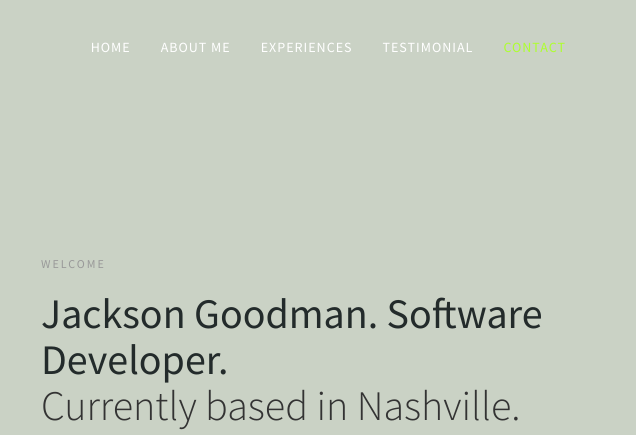
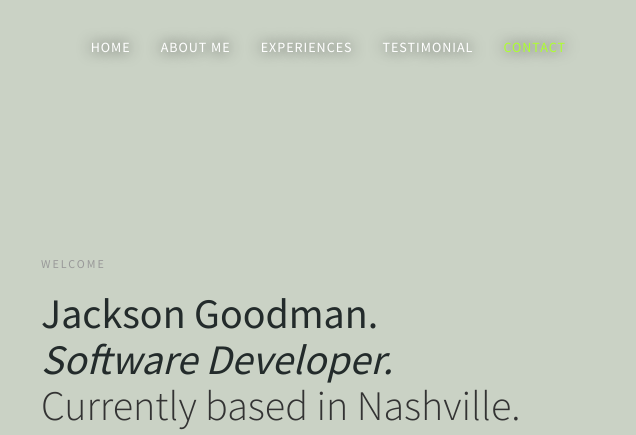
Before and after one commit to jacksonrgoodman/jacksonrgoodman.github.io, a plain HTML site: page index.html in a window 1280 px wide. Shown: the top 435 px of the page, 644-1280 px from the left. Drawn offline with Linux system fonts and the light colour scheme.

Commit message:
cleaned styling for better overall readability of navbar

```diff
--- a/css/templatemo-style.css
+++ b/css/templatemo-style.css
@@ -296,6 +296,7 @@ textarea {
     text-transform: uppercase;
     line-height: 40px;
     transition: all 0.4s ease-in-out;
+    text-shadow: 0px 0px 15px black;
 }
 
 .custom-navbar .nav li a:hover {
@@ -311,6 +312,7 @@ textarea {
 .custom-navbar .nav li.active > a {
     background-color: transparent;
     color: greenyellow;
+    text-shadow: 0px 0px 15px black;
 }
 
 .custom-navbar .navbar-toggle {
--- a/index.html
+++ b/index.html
@@ -80,7 +80,9 @@ http://www.templatemo.com/tm-498-stimulus
                               <div class="section-title">
                                    <h4 class="wow fadeInUp" data-wow-delay="0.3s">WELCOME</h4>
                                    <h1 class="wow fadeInUp" data-wow-delay="0.6s"><strong>Jackson
-                                             Goodman. Software Developer.</strong> <br />Currently based in Nashville.
+                                             Goodman. <br /> <em>Software Developer.</em></strong><br />Currently
+                                        based in
+                                        Nashville.
                                    </h1>
                                    <!-- <p class="wow fadeInUp" data-wow-delay="0.9s">Donec auctor arcu at efficitur lacinia.
                                         Praesent bibendum efficitur ipsum, et mattis tellus interdum in. Ut a dictum
```
